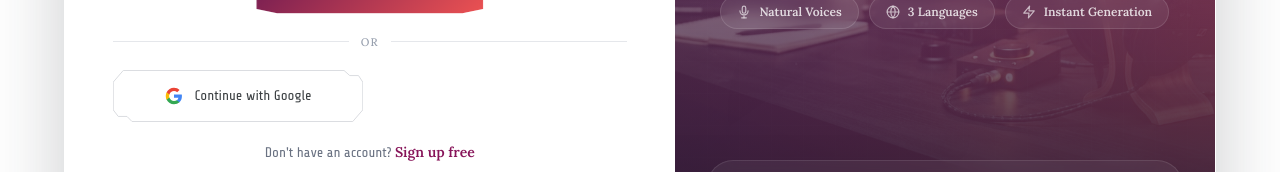
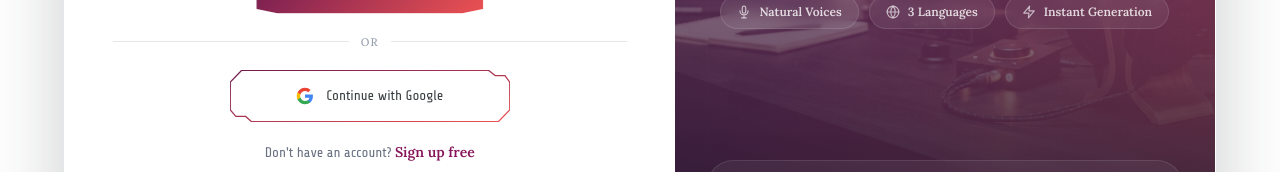
Before and after one commit to sweetxhasan/perfectory12, a React (Vite) app: page /login in a window 1280 px wide. Shown: the part 516-688 px from the top of the page. Built offline with nearby package versions, Linux system fonts and the light colour scheme; no server answers.

Commit message:
feat: update Google button width and add gradient stroke effect

```diff
--- a/src/components/google-button.tsx
+++ b/src/components/google-button.tsx
@@ -1,3 +1,4 @@
+import { useId } from 'react';
 import { CUT_FRAME_PATH, CUT_FRAME_CLIP_PATH } from '@/components/cut-frame';
 
 interface GoogleButtonProps {
@@ -6,7 +7,7 @@ interface GoogleButtonProps {
   disabled?: boolean;
 }
 
-const BUTTON_WIDTH = 250;
+const BUTTON_WIDTH = 280;
 
 function GoogleColorIcon({ size = 18 }: { size?: number }) {
   return (
@@ -35,33 +36,42 @@ function GoogleColorIcon({ size = 18 }: { size?: number }) {
  * Premium "6-cut" outline-only Google button — reuses the exact border
  * geometry from the input frames (CUT_FRAME_PATH: 4 chamfered corners
  * + 2 small notch steps on the top-right and bottom-left = 6 cuts
- * total). No filled background — just the 1px cut-corner stroke, so
- * the page background shows through. Fixed 250px wide on every
- * device; must sit inside a centered wrapper (self-center on a
- * flex-column form).
+ * total). No filled background — just a 1px cut-corner stroke painted
+ * with the brand diagonal gradient (linear-gradient(-45deg, #ec5252,
+ * #6e1a52)), so the page background shows through everywhere else.
+ * Fixed 280px wide on every device, centered in its wrapper.
  */
 export function GoogleButton({ onClick, loading = false, disabled = false }: GoogleButtonProps) {
   const busy = loading && !disabled;
+  const gradId = useId();
 
   return (
     <div
-      className="group relative self-center shrink-0 transition-opacity"
-      style={{ width: BUTTON_WIDTH, aspectRatio: '250 / 52' }}
+      className="group relative mx-auto self-center shrink-0 transition-opacity"
+      style={{ width: BUTTON_WIDTH, aspectRatio: '280 / 52' }}
     >
-      {/* 6-cut border stroke */}
+      {/* 6-cut border stroke, painted with the brand diagonal gradient */}
       <svg
         viewBox="0 0 100 100"
         preserveAspectRatio="none"
         aria-hidden="true"
         className="pointer-events-none absolute inset-0 h-full w-full"
       >
+        <defs>
+          {/* -45deg CSS gradient == diagonal from bottom-right (0%) to top-left (100%) */}
+          <linearGradient id={gradId} x1="100%" y1="100%" x2="0%" y2="0%">
+            <stop offset="0%" stopColor="#ec5252" />
+            <stop offset="100%" stopColor="#6e1a52" />
+          </linearGradient>
+        </defs>
         <path
           d={CUT_FRAME_PATH}
           fill="none"
-          stroke={busy ? '#9AA0A6' : '#DADCE0'}
-          strokeWidth="1"
+          stroke={`url(#${gradId})`}
+          strokeOpacity={busy ? 0.55 : 1}
+          strokeWidth="1.25"
           vectorEffect="non-scaling-stroke"
-          className="transition-colors duration-200 group-hover:stroke-[#B8BCC2]"
+          className="transition-opacity duration-200 group-hover:opacity-90"
         />
       </svg>
 
```
